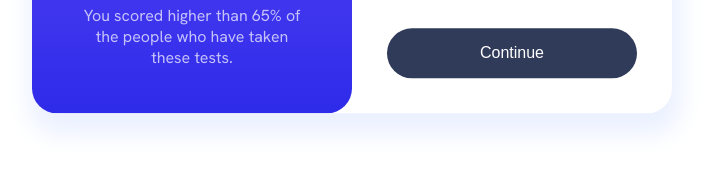
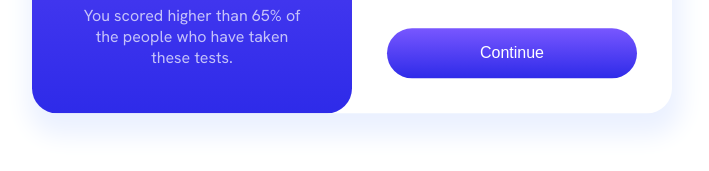
Before and after one commit to sportif7/Result-summary-component, a plain HTML site: page index.html in a window 1280 px wide. In both pictures the pointer is over the button "Continue". Shown: the part 515-686 px from the top of the page, without its empty margins (288-997 px from the left). Drawn offline with Linux system fonts and the light colour scheme.

Commit message:
Button hover update

```diff
--- a/style.css
+++ b/style.css
@@ -169,6 +169,11 @@ button{
    border:none;
 }
 
+button:hover{
+   background: linear-gradient(hsl(252, 100%, 67%), hsl(241, 81%, 54%));
+   cursor:pointer;
+}
+
 
 @media(max-width:600px){
 
```
